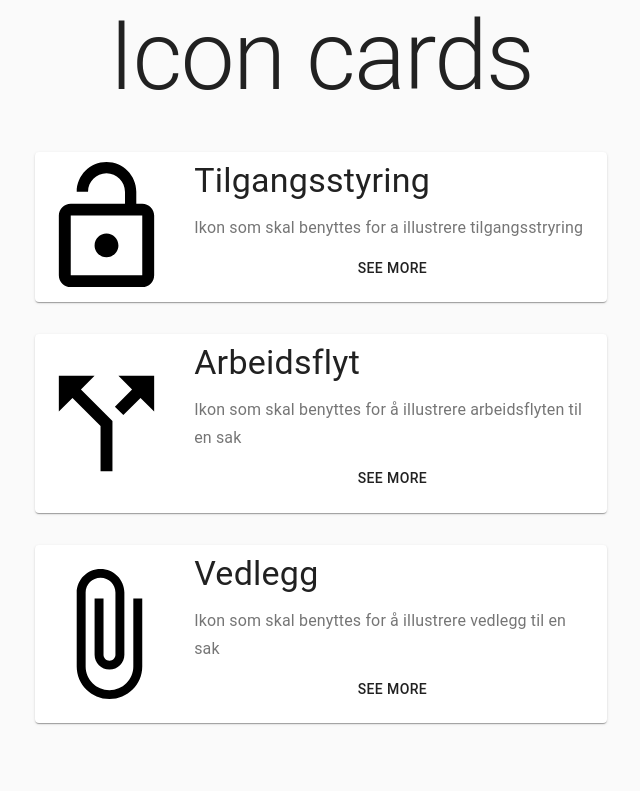
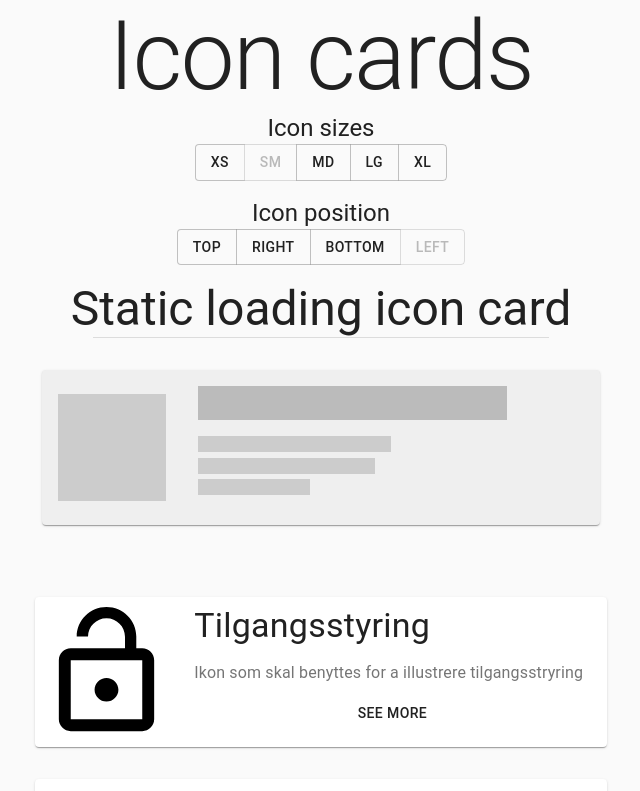
Before and after one commit to erlendoeien/frontend-challenge, a React (Create React App) app: page / in a window 1280 px wide. Shown: the top 791 px of the page, without its empty margins (319-959 px from the left). Built offline with nearby package versions, Linux system fonts and the light colour scheme.

Commit message:
Add button groups

```diff
--- a/src/App.tsx
+++ b/src/App.tsx
@@ -1,11 +1,20 @@
-import React from "react";
+import React, { useState } from "react";
 import Container from "@material-ui/core/Container";
 import Typography from "@material-ui/core/Typography";
-import { CircularProgress, makeStyles, useTheme } from "@material-ui/core";
+import {
+  Button,
+  ButtonGroup,
+  CircularProgress,
+  Divider,
+  makeStyles,
+} from "@material-ui/core";
 import useFetchIcons from "./hooks/useFetchIcons";
 import CardList from "./components/CardList";
 import AlertSnackbar from "./components/AlertSnackbar";
 import ErrorCard from "./components/ErrorCard";
+import IconCard from "./components/IconCard";
+import { IconDataProperties } from "./types";
+import { MediaMaxWidth, UIPosition } from "./components/types";
 
 const useStyle = makeStyles(() => ({
   root: {
@@ -17,11 +26,103 @@ const useStyle = makeStyles(() => ({
 
 function App() {
   const { data, error, loading } = useFetchIcons();
+
+  //Demo state
+  const [iconSize, setIconSize] = useState<MediaMaxWidth>("sm");
+  const [iconPos, setIconPos] = useState<UIPosition>("left");
+
   const classes = useStyle();
+
+  const changeIconSize = (event: React.MouseEvent<HTMLButtonElement>) => {
+    setIconSize(event.currentTarget.value as MediaMaxWidth);
+  };
+
+  const changeIconPos = (event: React.MouseEvent<HTMLButtonElement>) => {
+    setIconPos(event.currentTarget.value as UIPosition);
+  };
 
   return (
     <Container maxWidth="md" className={classes.root}>
       <Typography variant="h1">Icon cards</Typography>
+      <Typography variant="h5">Icon sizes</Typography>
+      <ButtonGroup style={{ marginBottom: 16 }}>
+        <Button
+          value="xs"
+          disabled={iconSize === "xs"}
+          onClick={changeIconSize}
+        >
+          xs
+        </Button>
+        <Button
+          value="sm"
+          disabled={iconSize === "sm"}
+          onClick={changeIconSize}
+        >
+          sm
+        </Button>
+        <Button
+          value="md"
+          disabled={iconSize === "md"}
+          onClick={changeIconSize}
+        >
+          md
+        </Button>
+        <Button
+          value="lg"
+          disabled={iconSize === "lg"}
+          onClick={changeIconSize}
+        >
+          lg
+        </Button>
+        <Button
+          value="xl"
+          disabled={iconSize === "xl"}
+          onClick={changeIconSize}
+        >
+          xl
+        </Button>
+      </ButtonGroup>
+
+      <Typography variant="h5">Icon position</Typography>
+      <ButtonGroup style={{ marginBottom: 16 }}>
+        <Button
+          value="top"
+          disabled={iconPos === "top"}
+          onClick={changeIconPos}
+        >
+          top
+        </Button>
+        <Button
+          value="right"
+          disabled={iconPos === "right"}
+          onClick={changeIconPos}
+        >
+          right
+        </Button>
+        <Button
+          value="bottom"
+          disabled={iconPos === "bottom"}
+          onClick={changeIconPos}
+        >
+          bottom
+        </Button>
+        <Button
+          value="left"
+          disabled={iconPos === "left"}
+          onClick={changeIconPos}
+        >
+          left
+        </Button>
+      </ButtonGroup>
+
+      <Typography variant="h3">Static loading icon card</Typography>
+      <Divider style={{ minWidth: "50%" }} />
+      <IconCard
+        data={{} as IconDataProperties}
+        loading
+        iconPosition={iconPos}
+        iconSize={iconSize}
+      />
       {(loading || Object.keys(data).length === 0) && (
         <CircularProgress color="primary" style={{ margin: "auto" }} />
       )}
```
